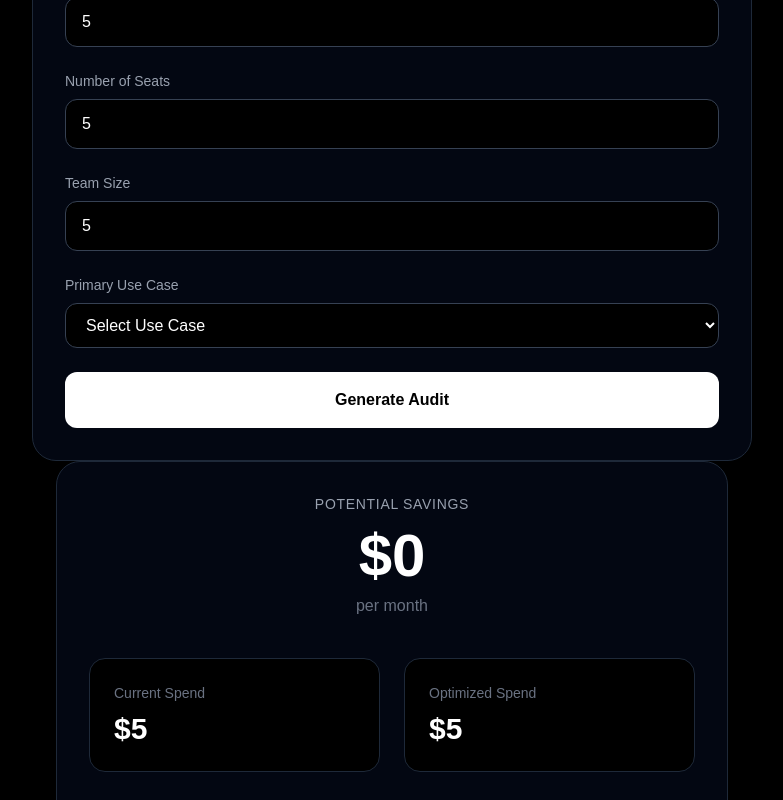
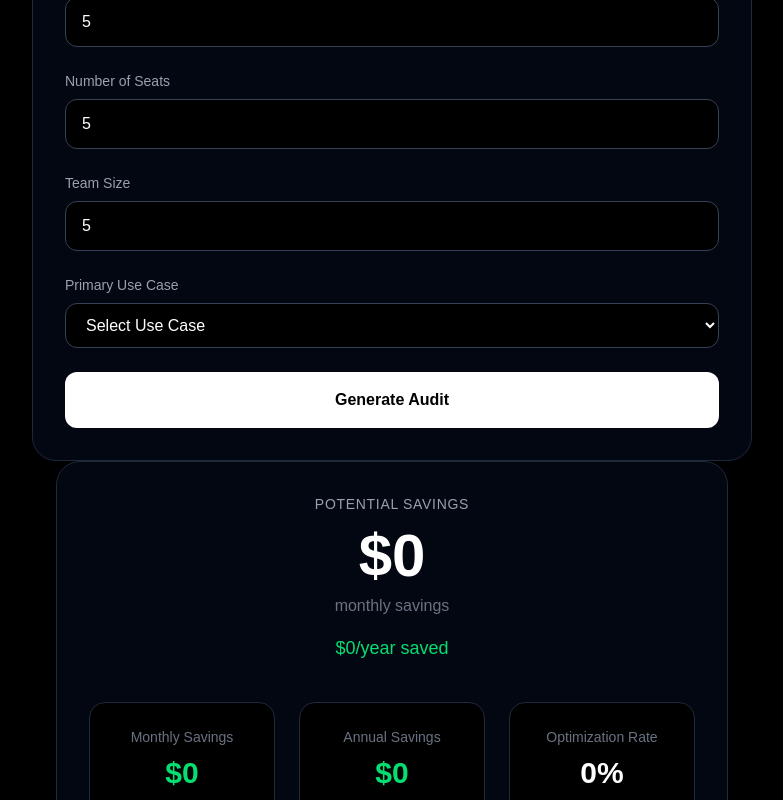
Before and after one commit to madhumithasamala23/ai-spend-audit, a Next.js app: page / in a window 1280 px wide. Both pictures are taken after typing "Sample", "5", "5", "5" into the empty fields and a click on the button "Generate Audit". Shown: the part 1255-2055 px from the top of the page, without its empty margins (248-1031 px from the left). Built offline with nearby package versions, Linux system fonts and the light colour scheme.

Commit message:
feat: enhance audit results with yearly savings metrics

```diff
--- a/components/audit-result.tsx
+++ b/components/audit-result.tsx
@@ -29,11 +29,50 @@ export default function AuditResult({
           </h2>
 
           <p className="text-gray-500 mt-2">
-            per month
-          </p>
+  monthly savings
+    </p>
+
+    <p className="text-green-400 mt-4 text-lg font-medium">
+  ${result.savings * 12}/year saved
+    </p>
 
         </div>
+    <div className="grid md:grid-cols-3 gap-6 mb-10">
 
+  <div className="bg-black border border-gray-800 rounded-2xl p-6 text-center">
+    <p className="text-gray-500 text-sm mb-2">
+      Monthly Savings
+    </p>
+
+    <h3 className="text-3xl font-bold text-green-400">
+      ${result.savings}
+    </h3>
+  </div>
+
+  <div className="bg-black border border-gray-800 rounded-2xl p-6 text-center">
+    <p className="text-gray-500 text-sm mb-2">
+      Annual Savings
+    </p>
+
+    <h3 className="text-3xl font-bold text-green-400">
+      ${result.savings * 12}
+    </h3>
+  </div>
+
+  <div className="bg-black border border-gray-800 rounded-2xl p-6 text-center">
+    <p className="text-gray-500 text-sm mb-2">
+      Optimization Rate
+    </p>
+
+    <h3 className="text-3xl font-bold text-white">
+      {Math.round(
+        (result.savings / result.currentSpend) * 100
+      )}
+      %
+    </h3>
+  </div>
+
+</div>
         {/* Details */}
         <div className="grid md:grid-cols-2 gap-6">
 
```
